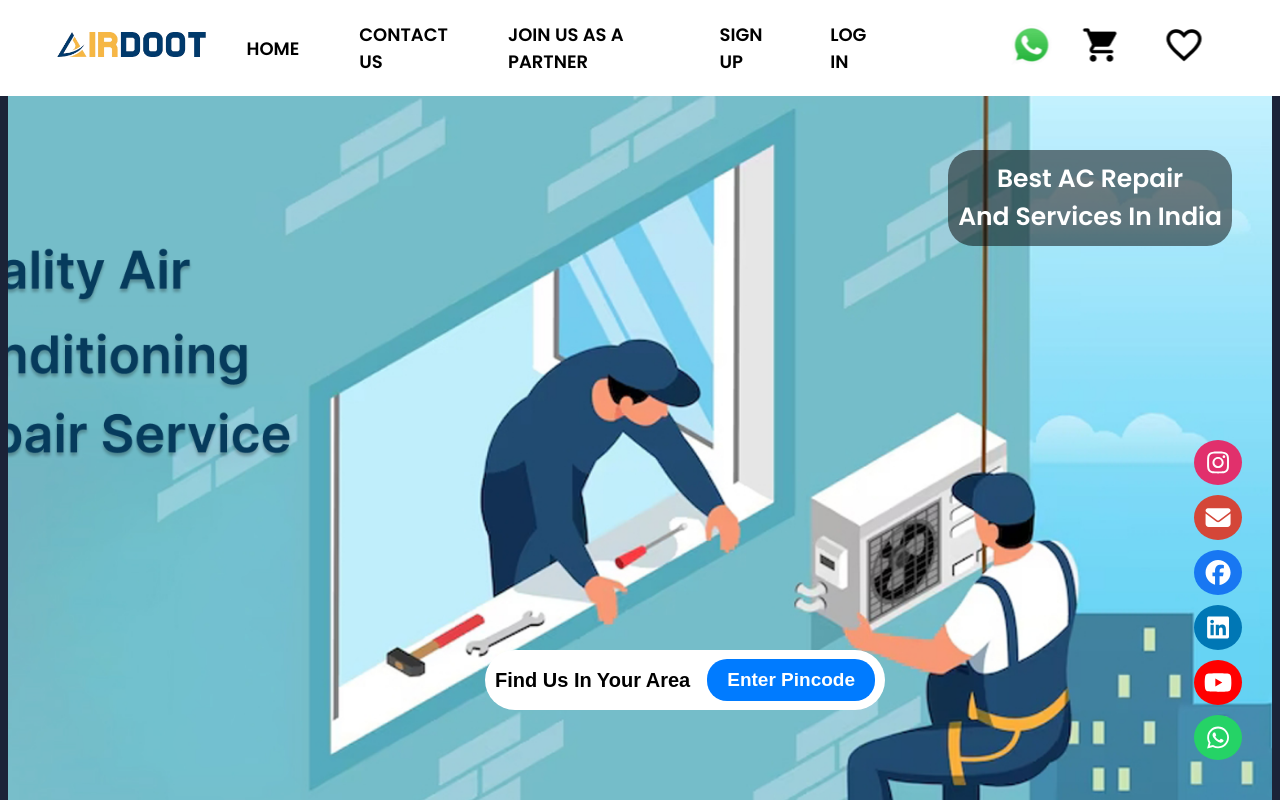
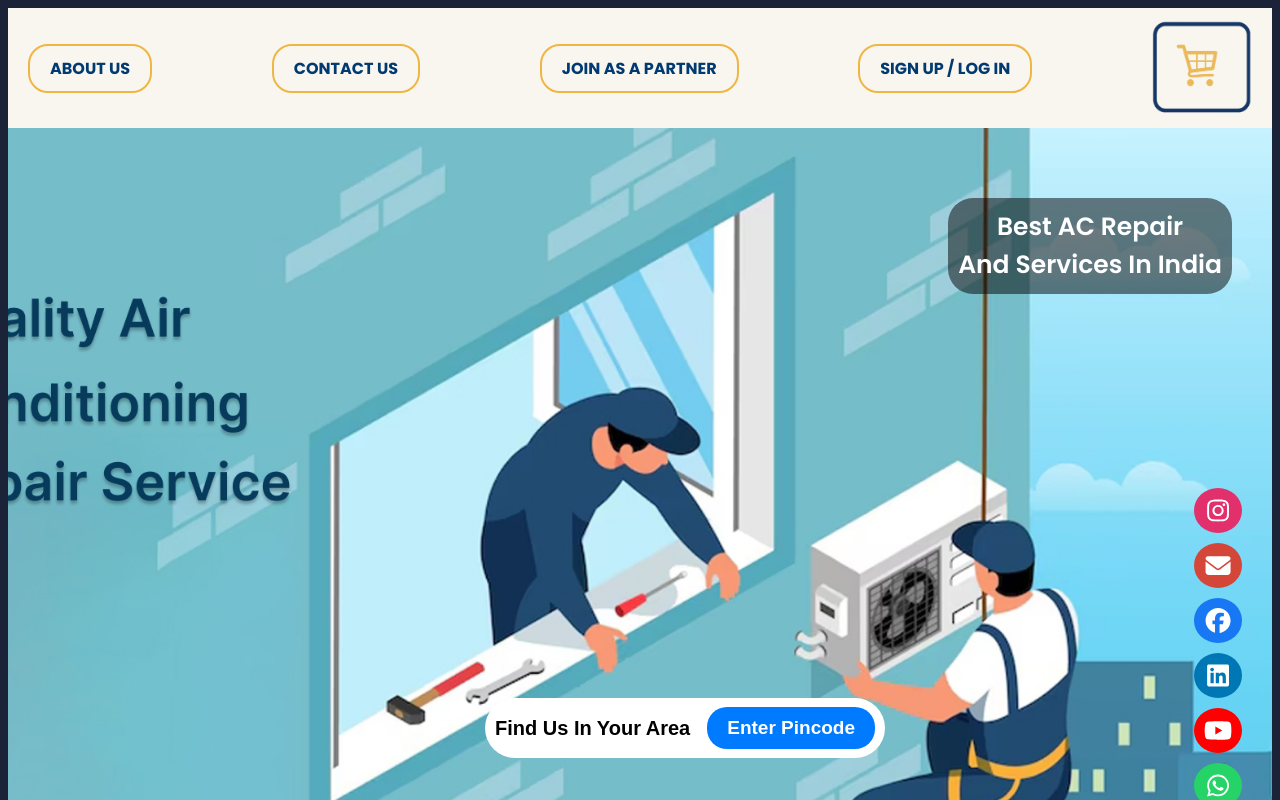
Before and after one commit to PunsithRajapakse/Airdoot, a React (Create React App) app: page / in a window 1280 px wide. Shown: the top 800 px of the page. Built offline with nearby package versions, Linux system fonts and the light colour scheme.

Commit message:
header added

```diff
--- a/src/App.js
+++ b/src/App.js
@@ -1,7 +1,7 @@
 import React, { useState } from "react";
 import { BrowserRouter as Router, Switch, Route } from "react-router-dom";
 import Footer from "./Components/Footer/Footer";
-import Header from "./Components/Header/Header";
+import Header from "./Components/HeaderNew/Header.jsx";
 import Home from "./Routes/Home/Home";
 import Services from "./Routes/Services/Services";
 import MoreServices from "./Routes/MoreServices/MoreServices";
@@ -19,7 +19,8 @@ function App() {
     <>
       {showApp ? (
         <Router>
-          <Header />
+          {/* <Header /> */}
+          <Header/>
           <Switch>
             <Route exact path="/" component={Home} />
             <Route exact path="/services" component={Services} />
--- a/src/Components/Banner/Banner.css
+++ b/src/Components/Banner/Banner.css
@@ -4,7 +4,7 @@
   width: 100%;
   height: 100vh;
   overflow: hidden;
-  margin-top: 80px;
+  /* margin-top: 80px; */
 }
 
 /* Darken background and social icons when popup is visible */
--- /dev/null
+++ b/src/Components/HeaderNew/Header.css
@@ -0,0 +1,34 @@
+.header {
+    display: flex;
+    justify-content: space-between;
+    align-items: center;
+    padding: 10px 20px;
+    background-color: #f9f6ef;
+  }
+
+  .header-button {
+    padding: 10px 20px;
+    border: 2px solid #f0b644;
+    border-radius: 20px;
+    color: #003a70;
+    font-weight: bold;
+    text-align: center;
+    cursor: pointer;
+    transition: background-color 0.3s ease;
+  }
+
+  .header-button:hover {
+    background-color: #f0b644;
+    color: white;
+  }
+
+  .header-cart {
+    display: flex;
+    align-items: center;
+
+  }
+
+  .header-cart img {
+    width: 100px;
+    height: 100px;
+  }
--- /dev/null
+++ b/src/Components/HeaderNew/Header.jsx
@@ -0,0 +1,19 @@
+import React from 'react';
+import './Header.css';
+import cart from "./carticon.png"
+
+const Header = () => {
+  return (
+    <header className="header">
+      <div className="header-button">ABOUT US</div>
+      <div className="header-button">CONTACT US</div>
+      <div className="header-button">JOIN AS A PARTNER</div>
+      <div className="header-button">SIGN UP / LOG IN</div>
+      <div className="header-cart">
+        <img src={cart} alt="Cart" />
+      </div>
+    </header>
+  );
+}
+
+export default Header;
```
Also changed, not shown: src/Components/HeaderNew/carticon.png (added).
